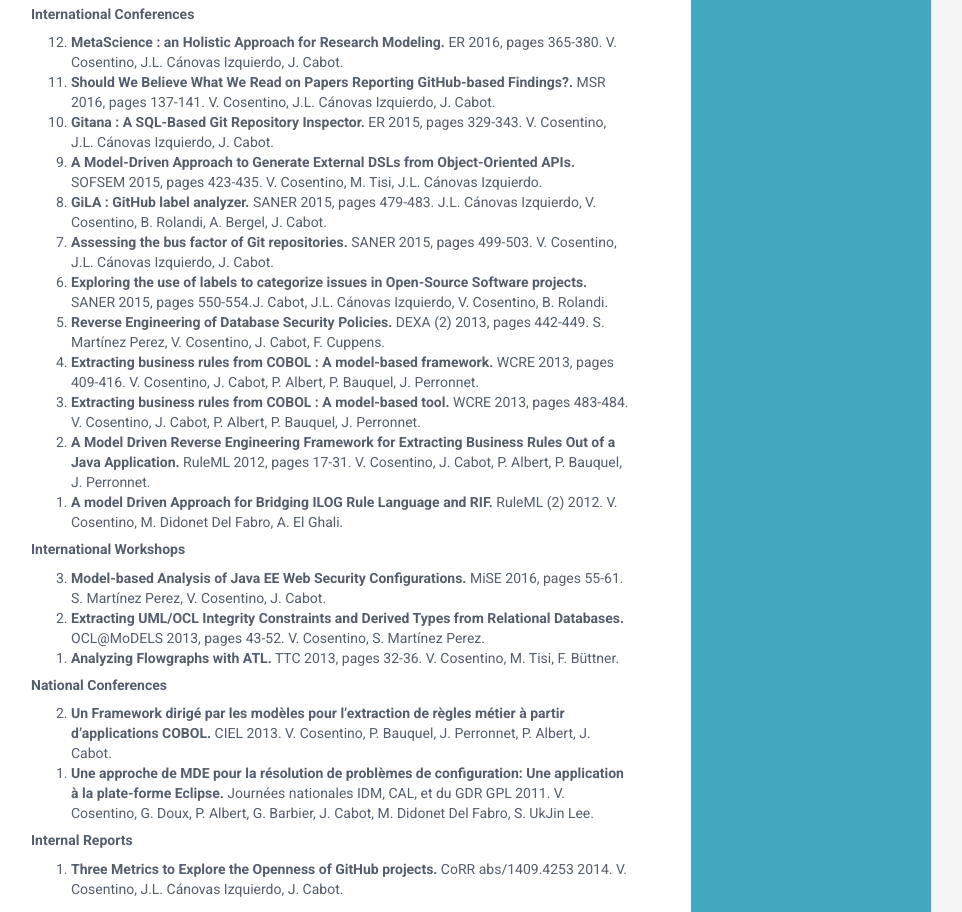
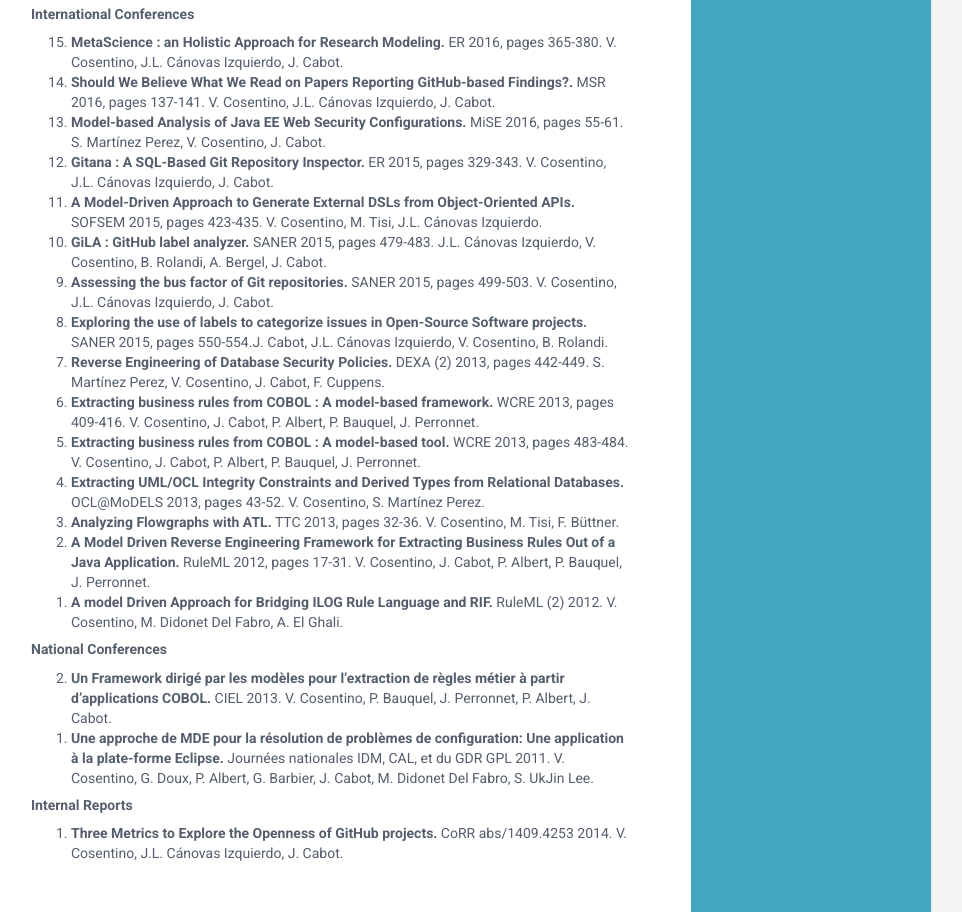
Before and after one commit to valeriocos/valeriocos.github.io, a plain HTML site: page index.html in a window 1280 px wide. Shown: the part 2065-2977 px from the top of the page, without its empty margins (189-1151 px from the left). Drawn offline with Linux system fonts and the light colour scheme; files whose address does not match are found by name.

Commit message:
minor changes in the text

```diff
--- a/index.html
+++ b/index.html
@@ -249,6 +249,7 @@
 					<ol reversed>
 						<li><b>MetaScience : an Holistic Approach for Research Modeling.</b> ER 2016, pages 365-380. V. Cosentino, J.L. Cánovas Izquierdo, J. Cabot.</li>
 						<li><b>Should We Believe What We Read on Papers Reporting GitHub-based Findings?.</b> MSR 2016, pages 137-141. V. Cosentino, J.L. Cánovas Izquierdo, J. Cabot.</li>
+						<li><b>Model-based Analysis of Java EE Web Security Configurations.</b> MiSE 2016, pages 55-61. S. Martínez Perez, V. Cosentino, J. Cabot.</li>
 						<li><b>Gitana : A SQL-Based Git Repository Inspector.</b> ER 2015, pages 329-343. V. Cosentino, J.L. Cánovas Izquierdo, J. Cabot.</li>
 						<li><b>A Model-Driven Approach to Generate External DSLs from Object-Oriented APIs.</b> SOFSEM 2015, pages 423-435. V. Cosentino, M. Tisi, J.L. Cánovas Izquierdo.</li>
 						<li><b>GiLA : GitHub label analyzer.</b> SANER 2015, pages 479-483. J.L. Cánovas Izquierdo, V. Cosentino, B. Rolandi, A. Bergel, J. Cabot.</li>
@@ -257,18 +258,13 @@
 						<li><b>Reverse Engineering of Database Security Policies.</b> DEXA (2) 2013, pages 442-449. S. Martínez Perez, V. Cosentino, J. Cabot, F. Cuppens.</li>
 						<li><b>Extracting business rules from COBOL : A model-based framework.</b> WCRE 2013, pages 409-416. V. Cosentino, J. Cabot, P. Albert, P. Bauquel, J. Perronnet.</li>
 						<li><b>Extracting business rules from COBOL : A model-based tool.</b> WCRE 2013, pages 483-484. V. Cosentino, J. Cabot, P. Albert, P. Bauquel, J. Perronnet.</li>
+						<li><b>Extracting UML/OCL Integrity Constraints and Derived Types from Relational Databases.</b> OCL@MoDELS 2013, pages 43-52. V. Cosentino, S. Martínez Perez.</li>
+						<li><b>Analyzing Flowgraphs with ATL.</b> TTC 2013, pages 32-36. V. Cosentino, M. Tisi, F. Büttner.</li>
 						<li><b>A Model Driven Reverse Engineering Framework for Extracting Business Rules Out of a Java Application.</b> RuleML 2012, pages 17-31. V. Cosentino, J. Cabot, P. Albert, P. Bauquel, J. Perronnet.</li>
 						<li><b>A model Driven Approach for Bridging ILOG Rule Language and RIF.</b> RuleML (2) 2012. V. Cosentino, M. Didonet Del Fabro, A. El Ghali.</li>
 					</ol>
 				</div>
-				<div class="item">
-					<h5 class="level-title">International Workshops</h5>
-					<ol reversed>
-						<li><b>Model-based Analysis of Java EE Web Security Configurations.</b> MiSE 2016, pages 55-61. S. Martínez Perez, V. Cosentino, J. Cabot.</li>
-						<li><b>Extracting UML/OCL Integrity Constraints and Derived Types from Relational Databases.</b> OCL@MoDELS 2013, pages 43-52. V. Cosentino, S. Martínez Perez.</li>
-						<li><b>Analyzing Flowgraphs with ATL.</b> TTC 2013, pages 32-36. V. Cosentino, M. Tisi, F. Büttner.</li>
-					</ol>
-				</div>
+
 				<div class="item">
 					<h5 class="level-title">National Conferences</h5>
 					<ol reversed>
```
